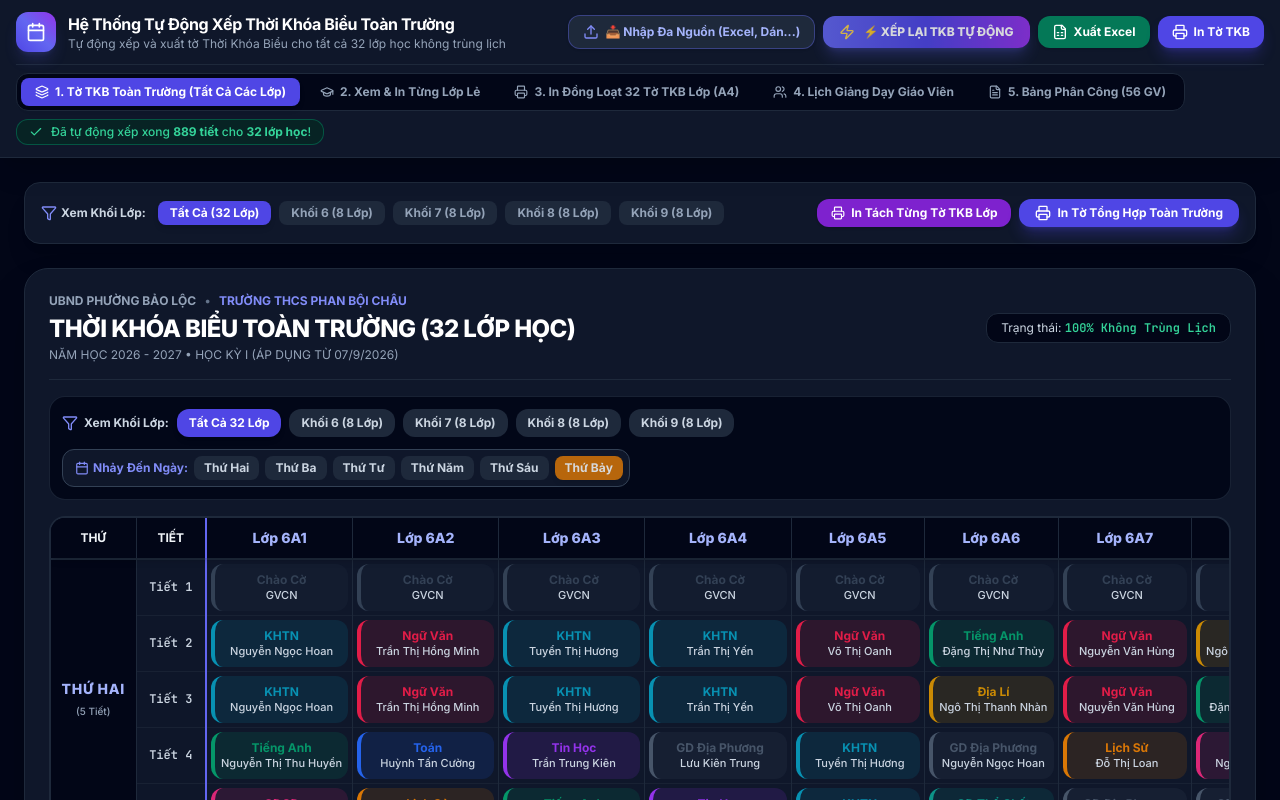
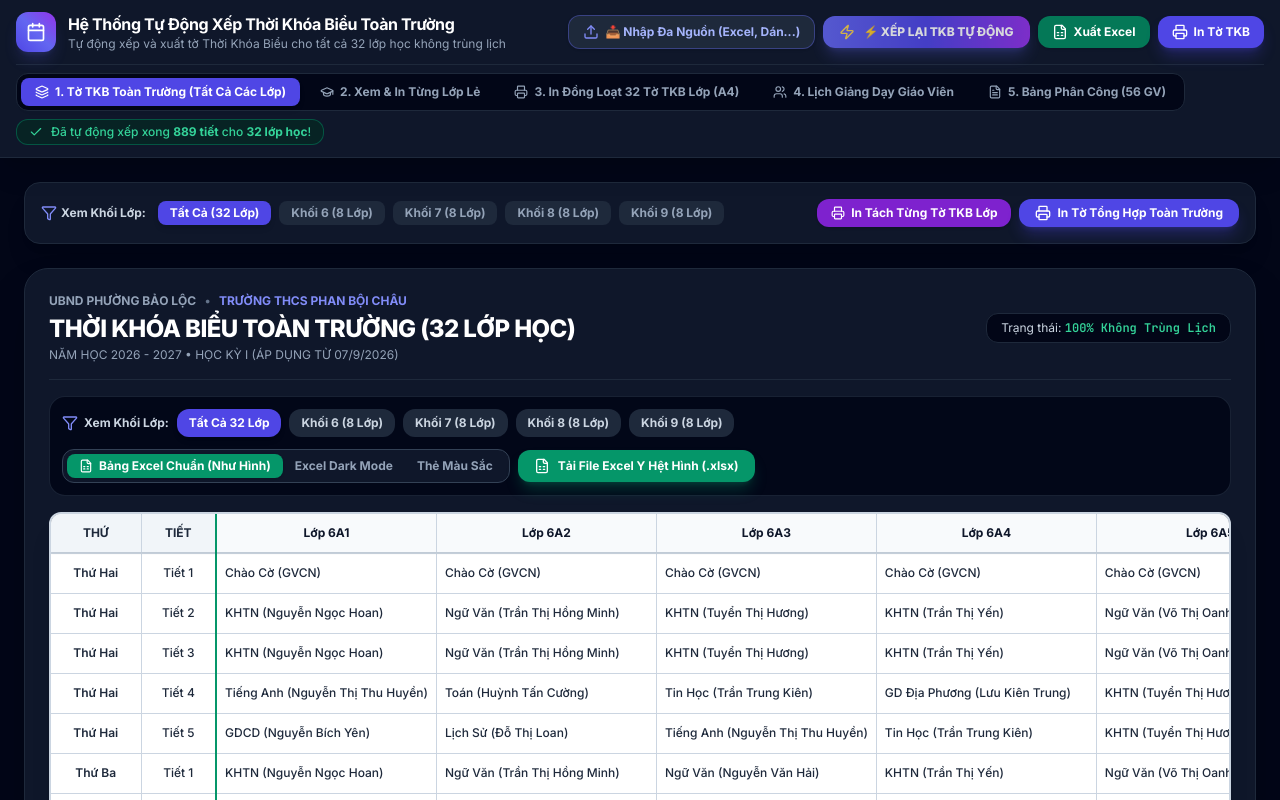
Before and after one commit to long260212/thoi_khoa_bieu, a React (Vite) app: page / in a window 1280 px wide. Shown: the top 800 px of the page. Built offline with nearby package versions, Linux system fonts and the light colour scheme.

Commit message:
feat: render exact Excel spreadsheet layout matching user screenshot with light/dark spreadsheet themes and export

```diff
--- a/src/App.tsx
+++ b/src/App.tsx
@@ -54,6 +54,9 @@ export const App: React.FC = () => {
   // Thông tin trường học
   const [schoolName, setSchoolName] = useState('TRƯỜNG THCS PHAN BỘI CHÂU');
   const [schoolYear, setSchoolYear] = useState('NĂM HỌC 2026 - 2027 • HỌC KỲ I (ÁP DỤNG TỪ 07/9/2026)');
+
+  // Chế độ giao diện bảng tính (Mặc định là Bảng tính Excel chuẩn giống như hình chụp của người dùng)
+  const [tableTheme, setTableTheme] = useState<'EXCEL_LIGHT' | 'EXCEL_DARK' | 'MODERN_CARDS'>('EXCEL_LIGHT');
 
   // Danh sách phân công chuyên môn
   const [teacherAssignmentsList, setTeacherAssignmentsList] = useState<PhanBoiChauTeacherData[]>(PHAN_BOI_CHAU_DATA);
@@ -480,7 +483,7 @@ export const App: React.FC = () => {
                 </div>
               </div>
 
-              {/* THANH ĐIỀU HƯỚNG: LỌC KHỐI LỚP & NHẢY NHANH ĐẾN THỨ (ĐẶC BIỆT THỨ 7) */}
+              {/* THANH ĐIỀU HƯỚNG & TÙY CHỈNH CHẾ ĐỘ XEM */}
               <div className="bg-slate-950/90 p-3 rounded-2xl border border-slate-800/80 flex flex-wrap items-center justify-between gap-3 no-print">
                 {/* 1. Lọc theo Khối lớp */}
                 <div className="flex flex-wrap items-center gap-2">
@@ -515,61 +518,104 @@ export const App: React.FC = () => {
                   ))}
                 </div>
 
-                {/* 2. Nhảy nhanh đến từng Ngày (Thứ 2 đến Thứ 7) */}
-                <div className="flex items-center gap-1.5 bg-slate-900 p-1.5 rounded-xl border border-slate-700">
-                  <span className="text-xs font-bold text-brand-400 pl-1.5 flex items-center gap-1">
-                    <Calendar className="w-3.5 h-3.5" />
-                    <span>Nhảy Đến Ngày:</span>
-                  </span>
-
-                  {DAYS.map((d) => (
+                {/* 2. Chọn Giao Diện Bảng Tính (Chuẩn Excel Như Hình) */}
+                <div className="flex items-center gap-2">
+                  <div className="flex items-center bg-slate-900 p-1 rounded-xl border border-slate-700">
                     <button
-                      key={d.key}
-                      onClick={() => scrollToDayVertical(d.key)}
-                      className={`px-2.5 py-1 rounded-lg text-xs font-bold transition-all ${
-                        d.key === 'THU_7'
-                          ? 'bg-amber-600 text-white hover:bg-amber-500 shadow-md font-black animate-pulse'
-                          : 'bg-slate-800 text-slate-300 hover:bg-brand-600 hover:text-white'
+                      onClick={() => setTableTheme('EXCEL_LIGHT')}
+                      className={`px-3 py-1 rounded-lg text-xs font-bold transition-all flex items-center gap-1.5 ${
+                        tableTheme === 'EXCEL_LIGHT'
+                          ? 'bg-emerald-600 text-white shadow'
+                          : 'text-slate-400 hover:text-white'
                       }`}
                     >
-                      {d.label}
+                      <FileSpreadsheet className="w-3.5 h-3.5" />
+                      <span>Bảng Excel Chuẩn (Như Hình)</span>
                     </button>
-                  ))}
+
+                    <button
+                      onClick={() => setTableTheme('EXCEL_DARK')}
+                      className={`px-3 py-1 rounded-lg text-xs font-bold transition-all flex items-center gap-1.5 ${
+                        tableTheme === 'EXCEL_DARK'
+                          ? 'bg-slate-800 text-white shadow'
+                          : 'text-slate-400 hover:text-white'
+                      }`}
+                    >
+                      <span>Excel Dark Mode</span>
+                    </button>
+
+                    <button
+                      onClick={() => setTableTheme('MODERN_CARDS')}
+                      className={`px-3 py-1 rounded-lg text-xs font-bold transition-all flex items-center gap-1.5 ${
+                        tableTheme === 'MODERN_CARDS'
+                          ? 'bg-indigo-600 text-white shadow'
+                          : 'text-slate-400 hover:text-white'
+                      }`}
+                    >
+                      <span>Thẻ Màu Sắc</span>
+                    </button>
+                  </div>
+
+                  {/* Nút tải File Excel chuẩn */}
+                  <button
+                    onClick={handleExportExcel}
+                    className="px-4 py-2 bg-emerald-600 hover:bg-emerald-500 text-white text-xs font-bold rounded-xl shadow-lg shadow-emerald-600/30 flex items-center gap-2 transition-all hover:scale-105"
+                  >
+                    <FileSpreadsheet className="w-4 h-4" />
+                    <span>Tải File Excel Y Hệt Hình (.xlsx)</span>
+                  </button>
                 </div>
               </div>
 
-              {/* BẢNG THỜI KHÓA BIỂU TOÀN TRƯỜNG (CHO PHÉP CUỘN CẢ 2 CHIỀU ĐỂ XEM ĐẦY ĐỦ TỪ THỨ 2 ĐẾN THỨ 7) */}
+              {/* BẢNG THỜI KHÓA BIỂU TOÀN TRƯỜNG CHUẨN MA TRẬN EXCEL (Y HỆT HÌNH ẢNH) */}
               <div
                 ref={tableContainerRef}
                 onMouseDown={handleMouseDown}
                 onMouseLeave={handleMouseLeave}
                 onMouseUp={handleMouseUp}
                 onMouseMove={handleMouseMove}
-                className={`overflow-auto rounded-2xl border-2 border-slate-800 print:border-2 print:border-black max-h-[82vh] select-none ${
-                  isDragging ? 'cursor-grabbing' : 'cursor-grab'
-                }`}
+                className={`overflow-auto rounded-xl border-2 select-none max-h-[82vh] transition-all ${
+                  tableTheme === 'EXCEL_LIGHT'
+                    ? 'bg-white text-slate-900 border-slate-300 shadow-xl'
+                    : tableTheme === 'EXCEL_DARK'
+                    ? 'bg-slate-950 text-slate-200 border-slate-700 shadow-xl'
+                    : 'bg-slate-900 text-slate-100 border-slate-800 shadow-2xl'
+                } ${isDragging ? 'cursor-grabbing' : 'cursor-grab'}`}
                 title="Cuộn chuột hoặc click giữ chuột để kéo ngang/dọc xem toàn bộ 32 lớp và từ Thứ 2 đến Thứ 7"
               >
-                <table className="w-full text-center border-collapse text-xs print:text-black">
-                  <thead className="sticky top-0 z-30 bg-slate-950 print:bg-slate-100 border-b-2 border-slate-800 print:border-b-2 print:border-black shadow-md">
+                <table className={`w-full text-left border-collapse ${tableTheme === 'EXCEL_LIGHT' ? 'text-slate-900' : 'text-slate-200'} text-[12px] font-sans`}>
+                  {/* HÀNG TIÊU ĐỀ: Thứ | Tiết | Lớp 6A1 | Lớp 6A2 ... */}
+                  <thead className={`sticky top-0 z-30 font-bold border-b-2 shadow-sm ${
+                    tableTheme === 'EXCEL_LIGHT'
+                      ? 'bg-[#f8fafc] text-slate-800 border-slate-300'
+                      : 'bg-slate-950 text-white border-slate-700'
+                  }`}>
                     <tr>
-                      {/* Cột Thứ cố định góc trái */}
-                      <th
-                        className="p-3 font-bold text-slate-100 print:text-black uppercase w-24 min-w-[85px] text-center sticky left-0 z-40 bg-slate-950 print:bg-slate-100 border-r border-slate-800 shadow-xl"
-                      >
+                      {/* Cột Thứ cố định */}
+                      <th className={`p-2.5 uppercase w-24 min-w-[90px] text-center sticky left-0 z-40 border-r border-b ${
+                        tableTheme === 'EXCEL_LIGHT'
+                          ? 'bg-[#f1f5f9] text-slate-800 border-slate-300'
+                          : 'bg-slate-900 text-white border-slate-700'
+                      }`}>
                         Thứ
                       </th>
                       {/* Cột Tiết cố định */}
-                      <th
-                        className="p-3 font-bold text-slate-100 print:text-black uppercase w-20 min-w-[70px] text-center sticky left-[85px] z-40 bg-slate-950 print:bg-slate-100 border-r-2 border-brand-500 shadow-xl"
-                      >
+                      <th className={`p-2.5 uppercase w-20 min-w-[75px] text-center sticky left-[90px] z-40 border-r-2 border-b ${
+                        tableTheme === 'EXCEL_LIGHT'
+                          ? 'bg-[#f1f5f9] text-slate-800 border-slate-300 border-r-emerald-600'
+                          : 'bg-slate-900 text-white border-slate-700 border-r-emerald-500'
+                      }`}>
                         Tiết
                       </th>
-                      {/* CÁC CỘT LỚP HỌC XẾP NẰM NGANG */}
+                      {/* Các cột Lớp học */}
                       {filteredClassList.map((cls) => (
                         <th
                           key={cls}
-                          className="p-2.5 font-black text-sm text-brand-300 print:text-black border-l border-slate-800 print:border-black min-w-[125px] w-32 bg-slate-950 print:bg-slate-100"
+                          className={`p-2.5 text-center font-bold border-l border-b min-w-[140px] w-40 whitespace-nowrap ${
+                            tableTheme === 'EXCEL_LIGHT'
+                              ? 'bg-[#f8fafc] text-slate-900 border-slate-300'
+                              : 'bg-slate-950 text-brand-300 border-slate-700'
+                          }`}
                         >
                           Lớp {cls}
                         </th>
@@ -577,42 +623,39 @@ export const App: React.FC = () => {
                     </tr>
                   </thead>
 
-                  <tbody className="divide-y divide-slate-800/60 print:divide-black font-sans">
+                  {/* THÂN BẢNG: Mỗi dòng chứa Thứ, Tiết và Phân công của từng lớp */}
+                  <tbody>
                     {DAYS.map((d) => (
                       <React.Fragment key={d.key}>
-                        {[1, 2, 3, 4, 5].map((period, pIdx) => (
+                        {[1, 2, 3, 4, 5].map((period) => (
                           <tr
                             key={`${d.key}_${period}`}
-                            id={pIdx === 0 ? `day_row_${d.key}` : undefined}
-                            className={`hover:bg-slate-800/40 transition-colors h-14 ${
-                              d.key === 'THU_7' ? 'bg-amber-950/10' : ''
+                            id={period === 1 ? `day_row_${d.key}` : undefined}
+                            className={`transition-colors h-10 ${
+                              tableTheme === 'EXCEL_LIGHT'
+                                ? 'hover:bg-emerald-50/60'
+                                : 'hover:bg-slate-800/60'
                             }`}
                           >
-                            {/* CỘT THỨ (Gộp 5 dòng cho mỗi Thứ) */}
-                            {pIdx === 0 && (
-                              <td
-                                rowSpan={5}
-                                className={`p-2 text-center font-black text-xs print:text-black border-r border-slate-800 print:border-black sticky left-0 z-20 min-w-[85px] shadow-xl align-middle ${
-                                  d.key === 'THU_7'
-                                    ? 'bg-amber-950 text-amber-300 border-amber-800'
-                                    : 'bg-slate-950 text-brand-300 print:bg-slate-100'
-                                }`}
-                              >
-                                <div className="flex flex-col items-center justify-center gap-1">
-                                  <span className="text-sm font-black uppercase tracking-wider">{d.label}</span>
-                                  <span className="text-[10px] text-slate-400 font-medium">(5 Tiết)</span>
-                                </div>
+                            {/* CỘT 1: THỨ (Hiển thị đầy đủ tên thứ trên từng dòng như trong Excel) */}
+                            <td className={`p-2 text-center font-semibold border-r border-b min-w-[90px] sticky left-0 z-20 whitespace-nowrap ${
+                              tableTheme === 'EXCEL_LIGHT'
+                                ? 'bg-white text-slate-800 border-slate-300'
+                                : 'bg-slate-950 text-slate-200 border-slate-700'
+                            }`}>
+                              {d.label}
                             </td>
-                            )}
 
-                            {/* CỘT TIẾT (Tiết 1 đến 5) */}
-                            <td
-                              className="p-2 text-center font-mono font-bold text-slate-300 print:text-black bg-slate-900/95 print:bg-transparent border-r-2 border-brand-500 print:border-black sticky left-[85px] z-20 min-w-[70px] shadow-xl"
-                            >
+                            {/* CỘT 2: TIẾT (Tiết 1, Tiết 2... Tiết 5) */}
+                            <td className={`p-2 text-center font-medium border-r-2 border-b min-w-[75px] sticky left-[90px] z-20 whitespace-nowrap ${
+                              tableTheme === 'EXCEL_LIGHT'
+                                ? 'bg-white text-slate-800 border-slate-300 border-r-emerald-600'
+                                : 'bg-slate-950 text-slate-200 border-slate-700 border-r-emerald-500'
+                            }`}>
                               Tiết {period}
                             </td>
 
-                            {/* CÁC Ô MÔN HỌC & GIÁO VIÊN CỦA TỪNG LỚP */}
+                            {/* CỘT CÁC LỚP HỌC: Môn Học (Giáo Viên) */}
                             {filteredClassList.map((cls) => {
                               const key = `${cls}_${d.key}_${period}`;
                               const entry = scheduleData[key];
@@ -621,28 +664,35 @@ export const App: React.FC = () => {
                               return (
                                 <td
                                   key={cls}
-                                  className="p-1 border-l border-slate-800 print:border-black min-w-[125px] h-14 align-middle"
+                                  className={`p-2 border-l border-b min-w-[140px] align-middle whitespace-nowrap ${
+                                    tableTheme === 'EXCEL_LIGHT'
+                                      ? 'border-slate-300 text-slate-800 hover:outline hover:outline-2 hover:outline-emerald-500 hover:bg-emerald-50/70'
+                                      : 'border-slate-800 text-slate-200 hover:bg-slate-800/80'
+                                  }`}
                                 >
                                   {entry ? (
+                                    tableTheme === 'MODERN_CARDS' ? (
                                       <div
-                                      className="w-full h-full rounded-xl p-1.5 flex flex-col justify-center items-center text-white print:text-black shadow-xs transition-all hover:scale-105"
+                                        className="w-full h-full rounded-lg p-1 flex flex-col justify-center items-center text-white shadow-xs"
                                         style={{
                                           backgroundColor: matchedSub ? `${matchedSub.color}25` : '#3b82f625',
-                                        borderLeft: `4px solid ${matchedSub ? matchedSub.color : '#3b82f6'}`,
+                                          borderLeft: `3px solid ${matchedSub ? matchedSub.color : '#3b82f6'}`,
                                         }}
                                       >
-                                      <strong
-                                        className="text-xs font-bold truncate max-w-full print:text-black leading-tight"
-                                        style={{ color: matchedSub ? matchedSub.color : '#60a5fa' }}
-                                      >
+                                        <strong className="text-xs font-bold leading-tight" style={{ color: matchedSub ? matchedSub.color : '#60a5fa' }}>
                                           {entry.subject}
                                         </strong>
-                                      <span className="text-[11px] text-slate-300 print:text-gray-700 truncate max-w-full leading-tight mt-0.5 font-medium">
-                                        {entry.teacher.replace(/^Cô |^Thầy /i, '')}
+                                        <span className="text-[11px] text-slate-300 leading-tight mt-0.5">
+                                          {entry.teacher}
                                         </span>
                                       </div>
                                     ) : (
-                                    <span className="text-slate-800 print:text-transparent">-</span>
+                                      <span className="font-medium">
+                                        {entry.subject} ({entry.teacher})
+                                      </span>
+                                    )
+                                  ) : (
+                                    <span className="text-transparent">-</span>
                                   )}
                                 </td>
                               );
```
Lines whose indentation alone changed are shown as unchanged.
